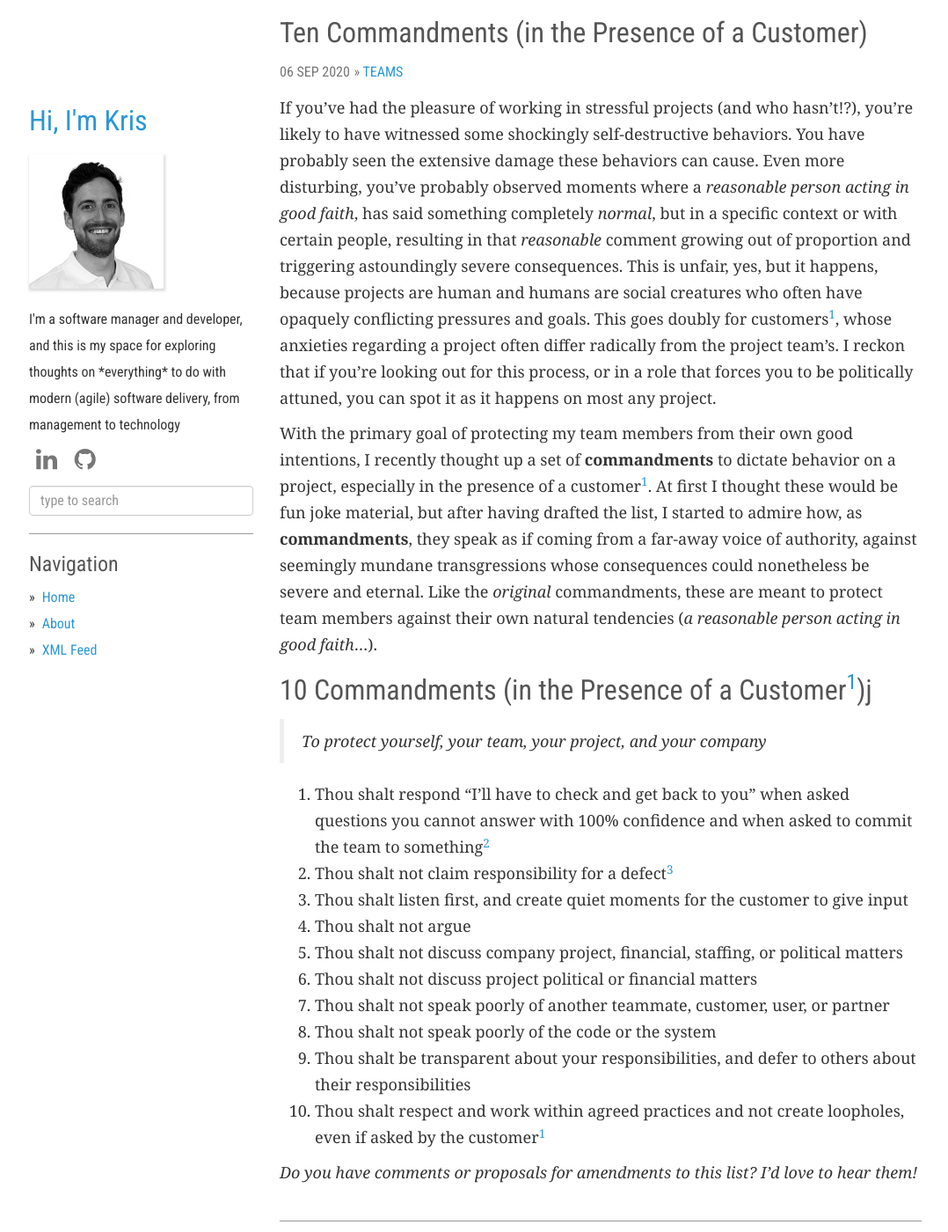
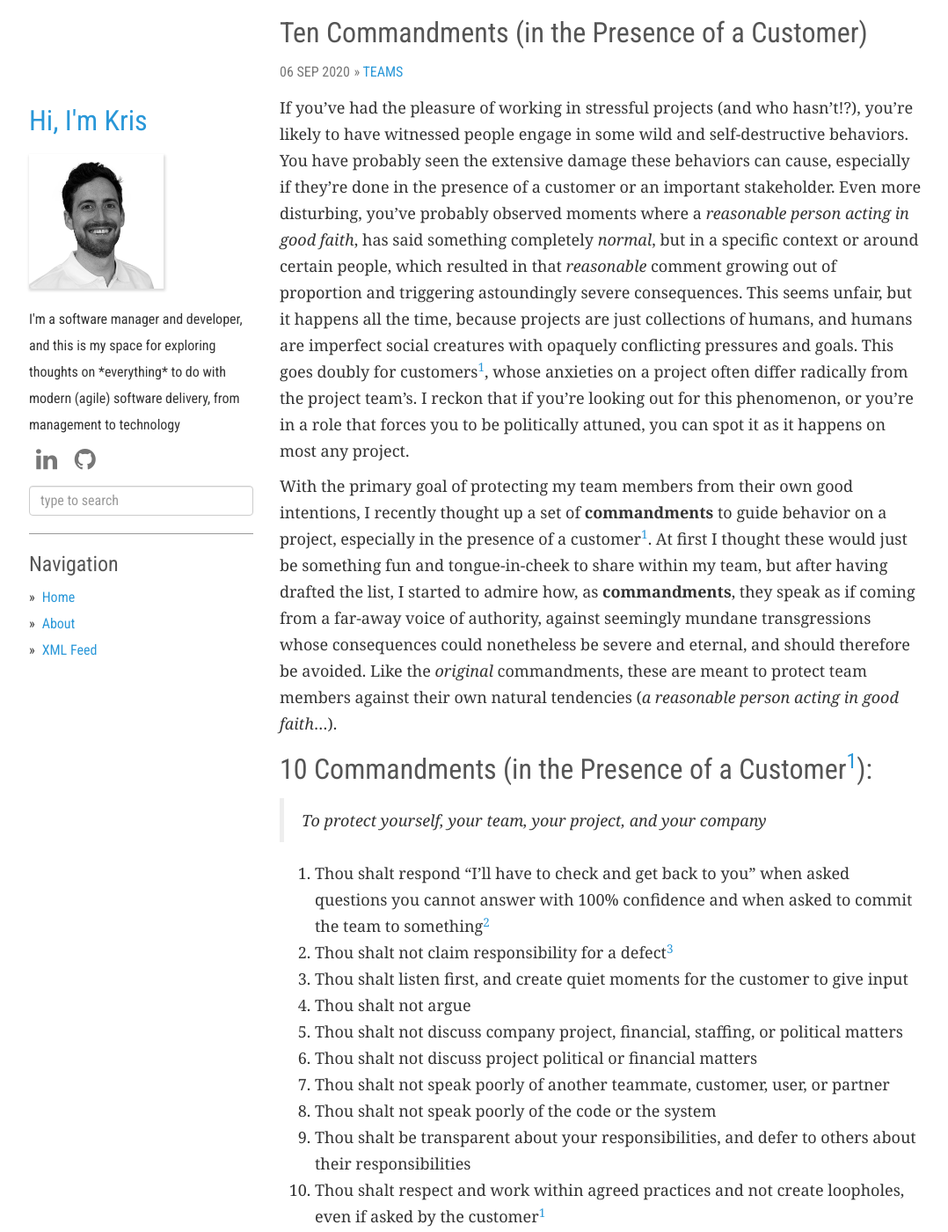
Before and after one commit to kcarta/kcarta.github.io-temp, a Jekyll site: the page built from _posts/2020-09-06-ten-commandments-customer.md, in a window 1280 px wide and 1400 px high. Shown: the whole window at 88% size, without its empty margins (52-1130 px from the left). Built offline with Jekyll 4.4.1, drawn with Linux system fonts in a browser that asks for light colours; nearby versions of some CDN libraries.

Commit message:
Update 2020-09-06-ten-commandments-customer.md

```diff
--- a/_posts/2020-09-06-ten-commandments-customer.md
+++ b/_posts/2020-09-06-ten-commandments-customer.md
@@ -6,11 +6,11 @@ tags: [teams]
 comments: true
 ---
 
-If you've had the pleasure of working in stressful projects (and who hasn't!?), you're likely to have witnessed some shockingly self-destructive behaviors. You have probably seen the extensive damage these behaviors can cause. Even more disturbing, you've probably observed moments where a *reasonable person acting in good faith*, has said something completely *normal*, but in a specific context or with certain people, resulting in that *reasonable* comment growing out of proportion and triggering astoundingly severe consequences. This is unfair, yes, but it happens, because projects are human and humans are social creatures who often have opaquely conflicting pressures and goals. This goes doubly for customers[^1], whose anxieties regarding a project often differ radically from the project team's. I reckon that if you're looking out for this process, or in a role that forces you to be politically attuned, you can spot it as it happens on most any project.
+If you've had the pleasure of working in stressful projects (and who hasn't!?), you're likely to have witnessed people engage in some wild and self-destructive behaviors. You have probably seen the extensive damage these behaviors can cause, especially if they're done in the presence of a customer or an important stakeholder. Even more disturbing, you've probably observed moments where a *reasonable person acting in good faith*, has said something completely *normal*, but in a specific context or around certain people, which resulted in that *reasonable* comment growing out of proportion and triggering astoundingly severe consequences. This seems unfair, but it happens all the time, because projects are just collections of humans, and humans are imperfect social creatures with opaquely conflicting pressures and goals. This goes doubly for customers[^1], whose anxieties on a project often differ radically from the project team's. I reckon that if you're looking out for this phenomenon, or you're in a role that forces you to be politically attuned, you can spot it as it happens on most any project.
 
-With the primary goal of protecting my team members from their own good intentions, I recently thought up a set of **commandments** to dictate behavior on a project, especially in the presence of a customer[^1]. At first I thought these would be fun joke material, but after having drafted the list, I started to admire how, as **commandments**, they speak as if coming from a far-away voice of authority, against seemingly mundane transgressions whose consequences could nonetheless be severe and eternal. Like the *original* commandments, these are meant to protect team members against their own natural tendencies (*a reasonable person acting in good faith*...).
+With the primary goal of protecting my team members from their own good intentions, I recently thought up a set of **commandments** to guide behavior on a project, especially in the presence of a customer[^1]. At first I thought these would just be something fun and tongue-in-cheek to share within my team, but after having drafted the list, I started to admire how, as **commandments**, they speak as if coming from a far-away voice of authority, against seemingly mundane transgressions whose consequences could nonetheless be severe and eternal, and should therefore be avoided. Like the *original* commandments, these are meant to protect team members against their own natural tendencies (*a reasonable person acting in good faith*...).
 
-# 10 Commandments (in the Presence of a Customer[^1])j
+# 10 Commandments (in the Presence of a Customer[^1]):
 
 > To protect yourself, your team, your project, and your company
 
```
